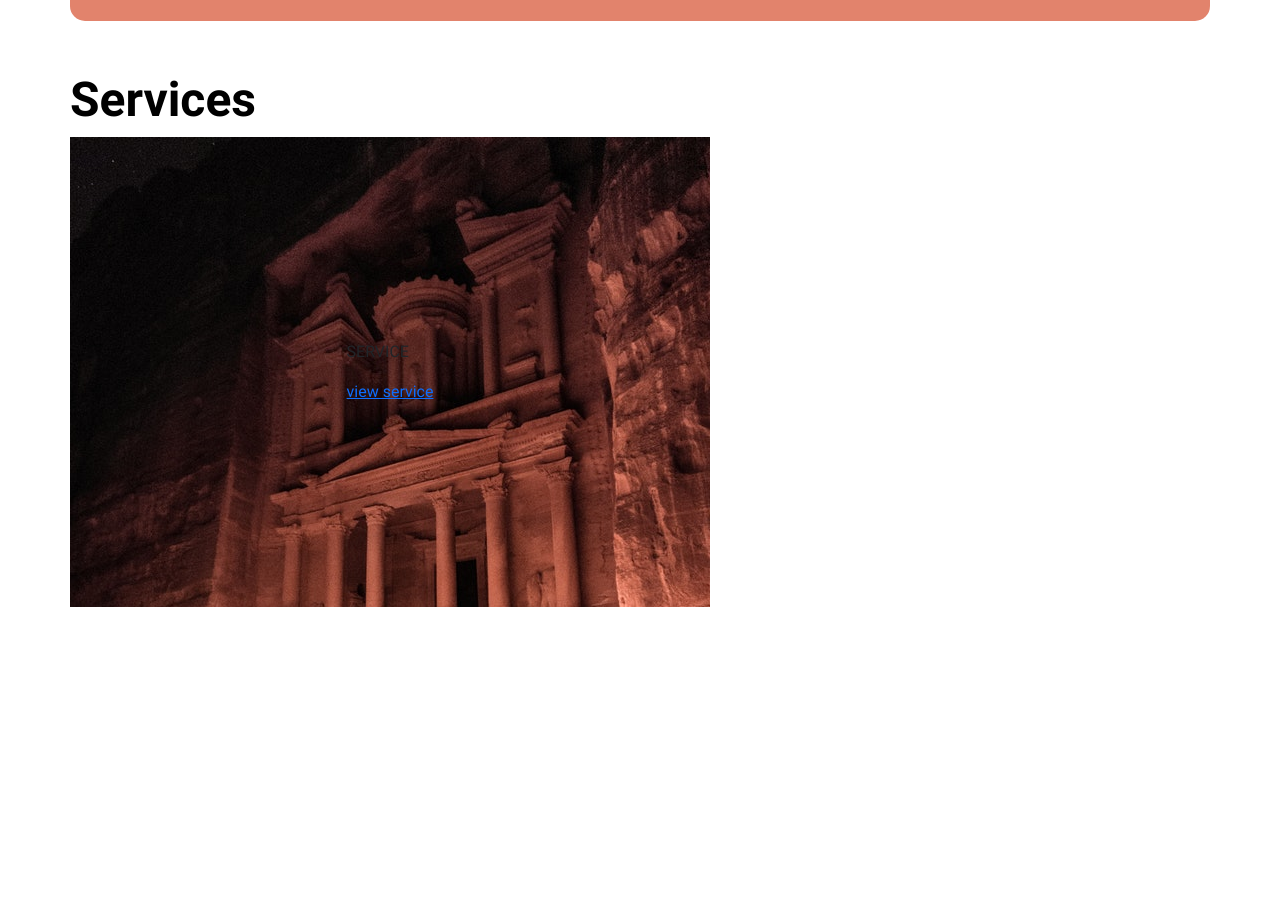
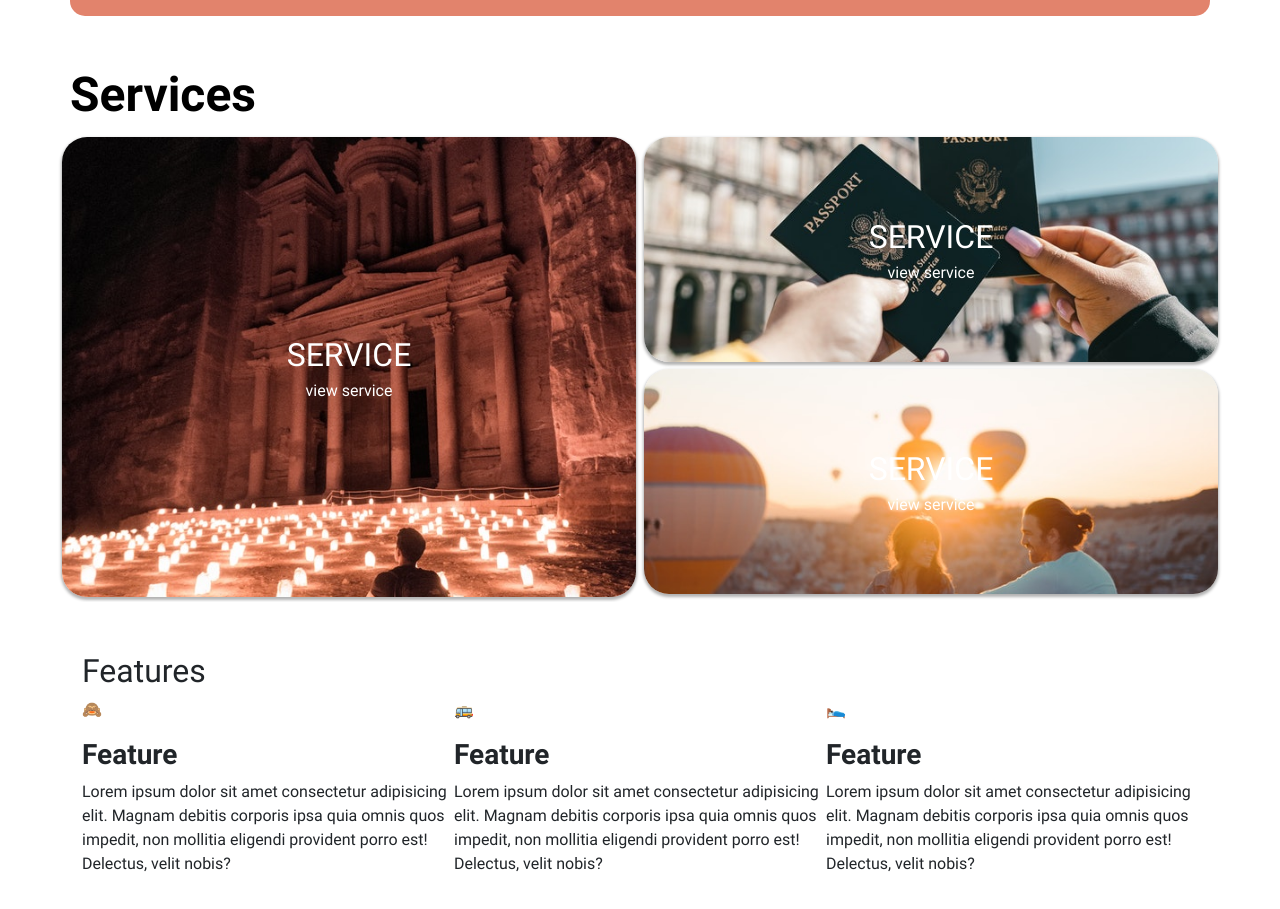
Before and after one commit to benoit-meleiro/travel, a website: page index.html in a window 1280 px wide. Shown: the part 649-1558 px from the top of the page. Before the commit the page ends 1311 px from the top, so only its background shows below. Drawn offline with Linux system fonts and the light colour scheme; files whose address does not match are found by name.

Commit message:
85% de la page

```diff
--- a/assets/scss/abstracts/_mixins.scss
+++ b/assets/scss/abstracts/_mixins.scss
@@ -33,10 +33,23 @@
     border-radius: 5px;
 }
 // legende image services
- @mixin legende-on-image(){
+ @mixin position-on-services(){
    position: absolute;
     top: 50%;
     left: 50%;
     transform: translate(-50%, -50%);
+    text-align: center;
 
  }
+ // liens sur le site
+ @mixin link-on-site($color-link){
+   text-decoration: none;
+   color: $color-link;
+ }
+ @mixin services-img($image-size){
+      height: $image-size;
+      width:100%;
+      overflow: hidden;
+      border-radius:25px;
+      box-shadow: 0px 2px 3px 1px rgb(0 0 0 / 30%);
+ }
--- a/assets/scss/abstracts/_variables.scss
+++ b/assets/scss/abstracts/_variables.scss
@@ -15,3 +15,7 @@ $h2-color: black;
 $h2-size: 3rem;
 $var-color-legende: white;
 $var-size-legende: 2rem;
+$gallery-big-height: auto;
+/* IMAGES */
+$little-img: 225px;
+$big-img: 460px;
--- a/assets/scss/base/_reset.scss
+++ b/assets/scss/base/_reset.scss
@@ -7,5 +7,5 @@ html {
     scroll-behavior: smooth;
 }
 body{
-    padding: 5px;
+    margin: 0 10px;
 }
--- a/assets/scss/layout/_services.scss
+++ b/assets/scss/layout/_services.scss
@@ -6,11 +6,51 @@
         font-size:$h2-size;
         color:$h2-color;
         }
+    .row{
             .services-gallery{
                 max-height: 470px !important;
                 overflow: hidden;
+                gap: 4px;
+                padding: 5px;
+                @include for-phone-only {
+                    max-height:960px !important;
+                    gap: 8px;
+
+                }
+
+                .block-services{
+                    position:relative;
+
+                    margin: 0;
+                    img{
+                        @include position-on-services();
+                    }
                     .legende-image {
-            @include legende-on-image()
+                        @include position-on-services();
+                        z-index: 1;
+                        }
+                        p{
+                            font-size: $var-size-legende;
+                            color:$var-color-legende;
+                            margin: 0;
+                        }
+                        a{
+                            @include  link-on-site(white)
                         }
                 }
+                .little-img{
+                    @include services-img($little-img);
+                    @include for-phone-only {
+                        @include services-img($big-img);
                     }
+
+                }
+                .big-img{
+                    @include services-img($big-img)
+                }
+            }
+
+
+    }
+
+}
--- a/assets/scss/style.scss
+++ b/assets/scss/style.scss
@@ -6,3 +6,4 @@
 @import'layout/jumbotron.scss';
 @import'layout/services.scss';
 @import'layout/section.scss';
+@import'layout/features.scss';
--- a/index.html
+++ b/index.html
@@ -54,22 +54,55 @@
     <main>
         <section class="container p-0 travel-services">
             <h2>Services</h2>
-            <div class="services-gallery d-flex flex-lg-row flex-md-row flex-row">
-                <div class="block-services position-relative">
-                    <div class="legende-image">
-                        <p>SERVICE</p>
-                        <a href="">view service</a>
+            <div class="row">
+                <div class="services-gallery col-lg-6 col-md-6 flex flex-lg-row flex-md-row flex-row px-1">
+                    <div class="block-services big-img">
+                        <div class="legende-image">
+                            <p>SERVICE</p>
+                            <a href="">view service</a>
+                        </div>
+                        <img class="w-100" src="assets/img/homme-assis-batiment.jpg" alt="homme assis">
                     </div>
-                    <img class="w-100" src="assets/img/homme-assis-batiment.jpg" alt="homme assis">
+                </div>
+                <div class="services-gallery d-flex flex-lg-row flex-md-row flex-row col-lg-6 col-md-6 flex-wrap px-1">
+                    <div class="block-services little-img py-1">
+                        <div class="legende-image">
+                            <p>SERVICE</p>
+                            <a href="">view service</a>
+                        </div>
+                        <img class="w-100" src="assets/img/passport.jpg" alt="homme assis">
+                    </div>
+                    <div class="block-services little-img py-1">
+                        <div class="legende-image">
+                            <p>SERVICE</p>
+                            <a href="">view service</a>
+                        </div>
+                        <img class="w-100" src="assets/img/montgolfiere.jpg" alt="homme assis">
+                    </div>
+                </div>
+            </div>
+        </section>
+        <section class="container travel-features">
+                <div class="h2">Features</div>
+                <div class="d-flex flex-lg-row col-lg-12">
+                    <div class="col-lg-4 feature-arg">
+                        <p>🙈</p>
+                        <h3>Feature</h3>
+                        <p>Lorem ipsum dolor sit amet consectetur adipisicing elit. Magnam debitis corporis ipsa quia omnis quos impedit, non mollitia eligendi provident porro est! Delectus, velit nobis?</p>
+                    </div>
+                    <div class="col-lg-4 feature-arg">
+                            <p>🚌</p>
+                            <h3>Feature</h3>
+                            <p>Lorem ipsum dolor sit amet consectetur adipisicing elit. Magnam debitis corporis ipsa quia omnis quos impedit, non mollitia eligendi provident porro est! Delectus, velit nobis?</p>
+                    </div>
+                    <div class="col-lg-4 feature-arg">
+                        <p>🛌🏻</p>
+                        <h3>Feature</h3>
+                        <p>Lorem ipsum dolor sit amet consectetur adipisicing elit. Magnam debitis corporis ipsa quia omnis quos impedit, non mollitia eligendi provident porro est! Delectus, velit nobis?</p>
+                    </div>
                 </div>
 
-
-
-
-
-            </div>
         </section>
-        <section></section>
     </main>
     <footer></footer>
 </body>
```
Also changed, not shown: assets/css/layout/features.css (added), assets/css/layout/section.css (deleted), assets/css/style.css, assets/scss/layout/features.scss (added), 3 other files. Lines whose indentation alone changed are shown as unchanged.
